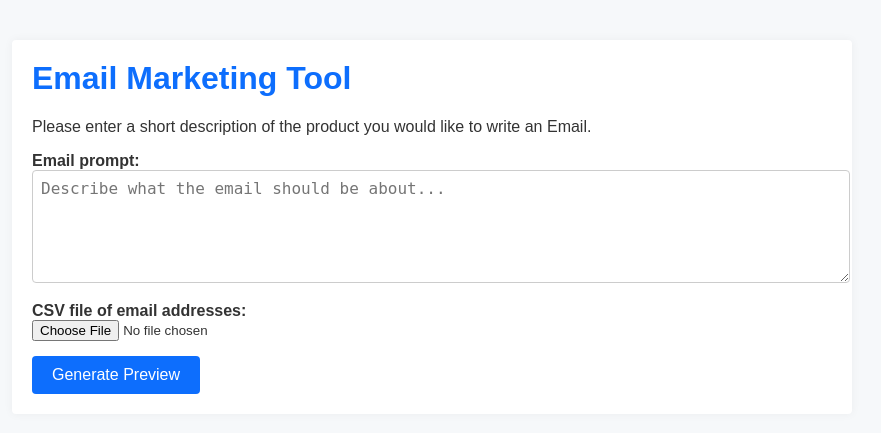
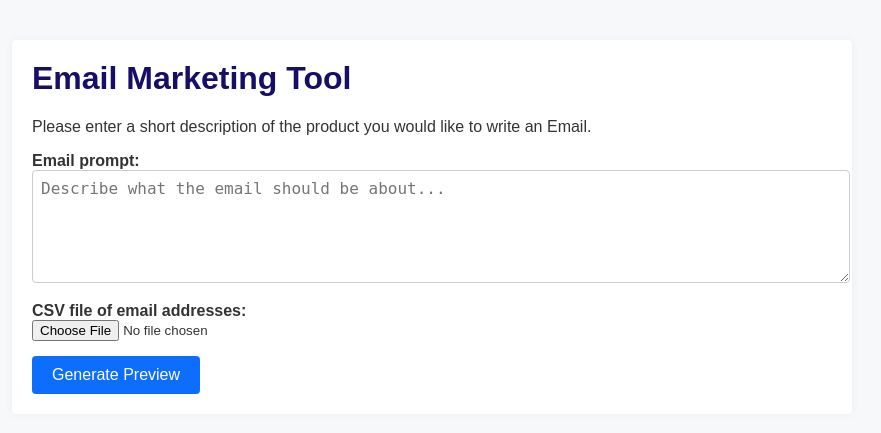
Before and after one commit to Mehwish39/Email-Marketing-Tool, a Flask app: page / in a window 1280 px wide. Shown: the top 433 px of the page, without its empty margins (208-1089 px from the left). Run offline with Flask 3, Linux system fonts and the light colour scheme; parts of the project's set-up code (start-up, migrations or seed data) failed here and were passed over.

Commit message:
Update styles.css

```diff
--- a/static/styles.css
+++ b/static/styles.css
@@ -17,7 +17,7 @@ body {
 
 h1 {
   margin-top: 0;
-  color: #0d6efd;
+  color: #170e67;
 }
 
 label {
```
